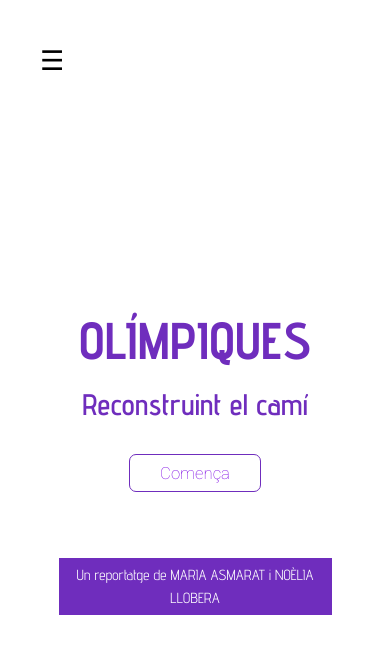
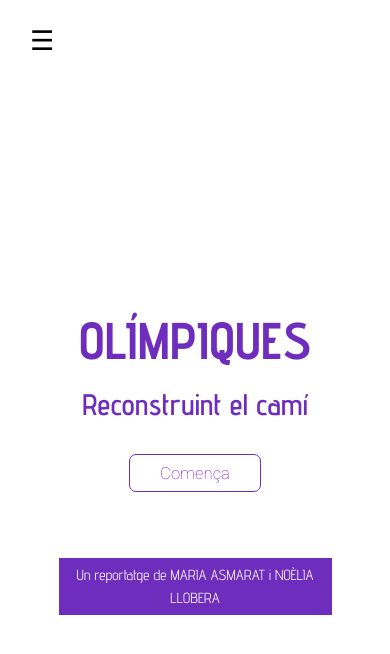
Before and after one commit to NoeliaLlobera/OlimpiquesV2, a plain HTML site: page index.html in a window 390 px wide. Drawn offline with Linux system fonts and the light colour scheme.

Commit message:
Mejorar menu movil

```diff
--- a/style.scss
+++ b/style.scss
@@ -185,8 +185,8 @@ p {
     #label_toggle{
         font-size: calc(1.8vw + 20px);
         position: absolute;
-        top: 40px;
-        left: 40px;
+        top: 20px;
+        left: 30px;
         z-index: 1;
         cursor: pointer;
     }
```
Also changed, not shown: style.css.
